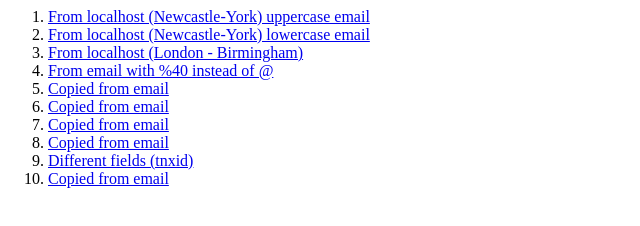
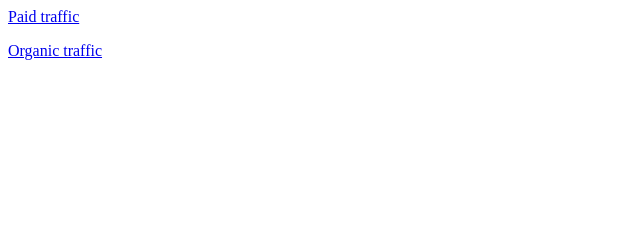
Before and after one commit to brian-carroll/junk, a plain HTML site: page index.html in a window 1280 px wide. Shown: the whole page, without its empty margins (0-640 px from the left). Drawn offline with Linux system fonts and the light colour scheme.

Commit message:
paid links

```diff
--- a/index.html
+++ b/index.html
@@ -5,72 +5,12 @@
 </head>
 
 <body>
-
-  <ol>
-
-    <li>
-      <a href="https://api.thetrainline.com/mobile/op/orderhistory/deeplink?email=BRIAN.CARROLL%40THETRAINLINE.COM&orderid=c4c1f3fb-ddae-4565-a98e-7a05ddee5254&token=RH58WNH664">
-        From localhost (Newcastle-York) uppercase email
-      </a>
-    </li>
-
-    <li>
-      <a href="https://api.thetrainline.com/mobile/op/orderhistory/deeplink?email=brian.carroll%40thetrainline.com&orderid=c4c1f3fb-ddae-4565-a98e-7a05ddee5254&token=RH58WNH664">
-        From localhost (Newcastle-York) lowercase email
-      </a>
-    </li>
-
-    <li>
-      <a href="https://api.thetrainline.com/mobile/op/orderhistory/deeplink?email=BRIAN.CARROLL%40THETRAINLINE.COM&orderid=9a2b017c-5872-4b60-8d2e-950a300f981a&token=FCHXWWNWKX">
-        From localhost (London - Birmingham)
-      </a>
-    </li>
-
-    <li>
-      <a href="https://api.thetrainline.com/mobile/op/orderhistory/deeplink?email=BRIAN.CARROLL%40THETRAINLINE.COM&orderid=4a5ed395-e591-48e6-9d65-15ac3e9fb19c&token=3TB6HKJX4B">
-        From email with %40 instead of @
-      </a>
-    </li>
-
-    <li>
-      <a href="https://api.thetrainline.com/mobile/op/orderhistory/deeplink?email=BRIAN.CARROLL@THETRAINLINE.COM&orderid=4a5ed395-e591-48e6-9d65-15ac3e9fb19c&token=3TB6HKJX4B">
-        Copied from email
-      </a>
-    </li>
-
-    <li>
-      <a href="https://api.thetrainline.com/mobile/op/orderhistory/deeplink?email=BRIAN.CARROLL@THETRAINLINE.COM&orderid=6c831c1b-f3d6-40d7-8792-0bb91fc4b151&token=X4LJ2N9J65&utm_medium=email_1P&utm_source=trigger_1P&utm_campaign=TL_L_ONE_Booking_Confirmation_1P&utm_content=TL_L_ONE_Booking_Confirmation_1P">
-        Copied from email
-      </a>
-    </li>
-
-    <li>
-      <a href="https://api.thetrainline.com/mobile/op/orderhistory/deeplink?email=BRIAN.CARROLL@THETRAINLINE.COM&orderid=048242ce-7c69-4804-a202-2cd3de9e469d&token=X3TN34FWKH&utm_medium=email_1P&utm_source=trigger_1P&utm_campaign=TL_L_ONE_Booking_Confirmation_1P&utm_content=TL_L_ONE_Booking_Confirmation_1P">
-        Copied from email
-      </a>
-    </li>
-
-    <li>
-      <a href="https://api.thetrainline.com/mobile/op/orderhistory/deeplink?email=BRIAN.CARROLL@THETRAINLINE.COM&orderid=720154ba-7484-4bb3-8eec-7f0cfdda77ba&token=FL6B4259GB&utm_medium=email_1P&utm_source=trigger_1P&utm_campaign=TL_L_ONE_Booking_Confirmation_1P&utm_content=TL_L_ONE_Booking_Confirmation_1P">
-        Copied from email
-      </a>
-    </li>
-
-    <li>
-      <a href="https://api.thetrainline.com/mobile/tickets/deeplink?email=BRIAN.CARROLL@THETRAINLINE.COM&tnxid=2181816563&token=RB75T2TGH7&utm_medium=email_TRACS&utm_source=trigger_TRACS&utm_campaign=TL_L_ONE_Booking_Confirmation_TRACS&utm_content=TL_L_ONE_Booking_Confirmation_TRACS">
-        Different fields (tnxid)
-      </a>
-    </li>
-
-    <li>
-      <a href="https://api.thetrainline.com/mobile/op/orderhistory/deeplink?email=BRIAN.CARROLL@THETRAINLINE.COM&orderid=0b4348e2-e53c-430a-bce9-183ee66ef3cf&token=JC5439KB54&utm_medium=email_1P&utm_source=trigger_1P&utm_campaign=TL_L_ONE_Booking_Confirmation_1P&utm_content=TL_L_ONE_Booking_Confirmation_1P">
-        Copied from email
-      </a>
-    </li>
-
-  </ol>
-
-
+  <p>
+    <a href="https:localhost:3000/?utm_source=fake">Paid traffic</a>
+  </p>
+  <p>
+    <a href="https:localhost:3000">Organic traffic</a>
+  </p>
 </body>
 
 </html>
```
